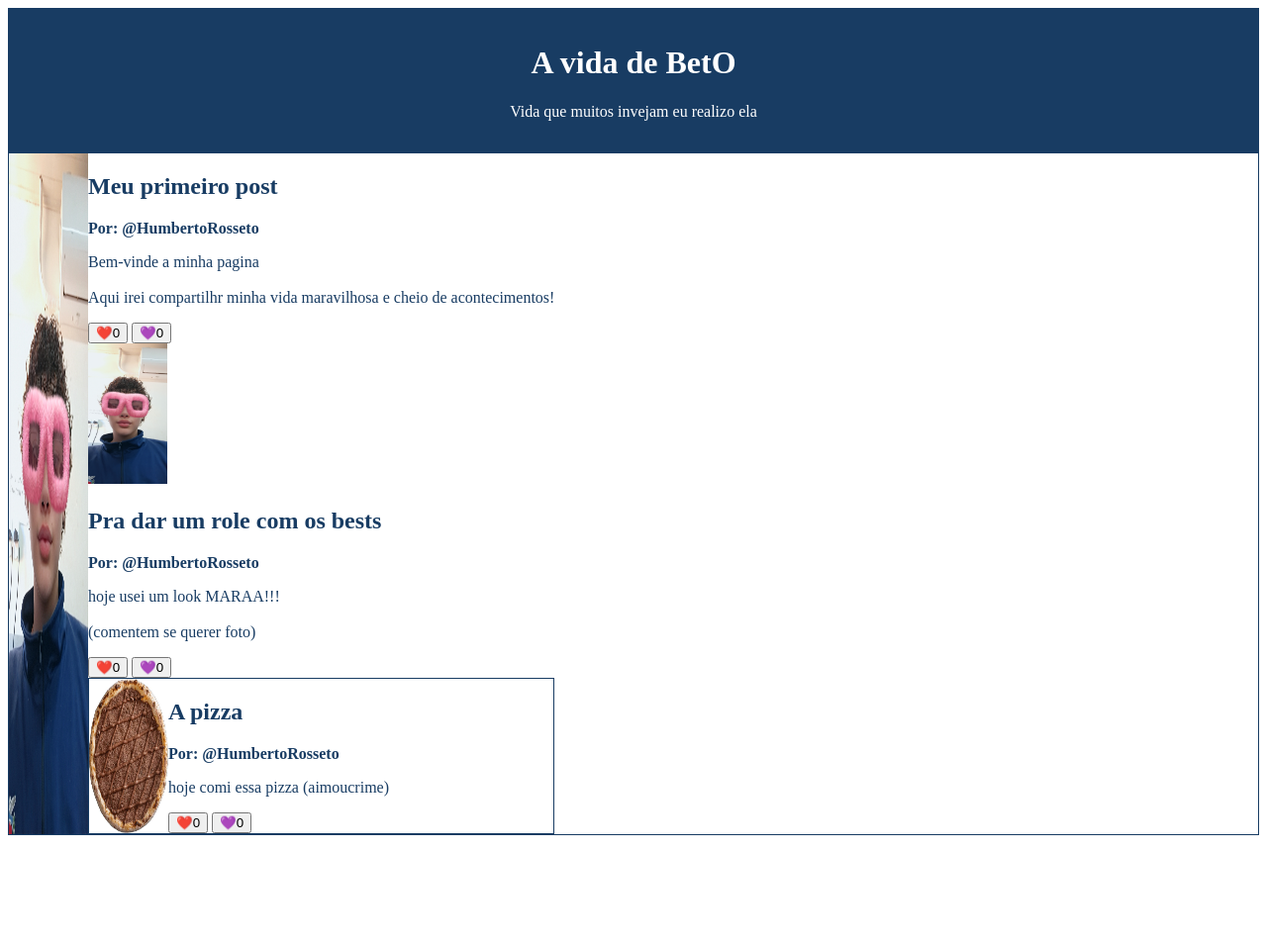
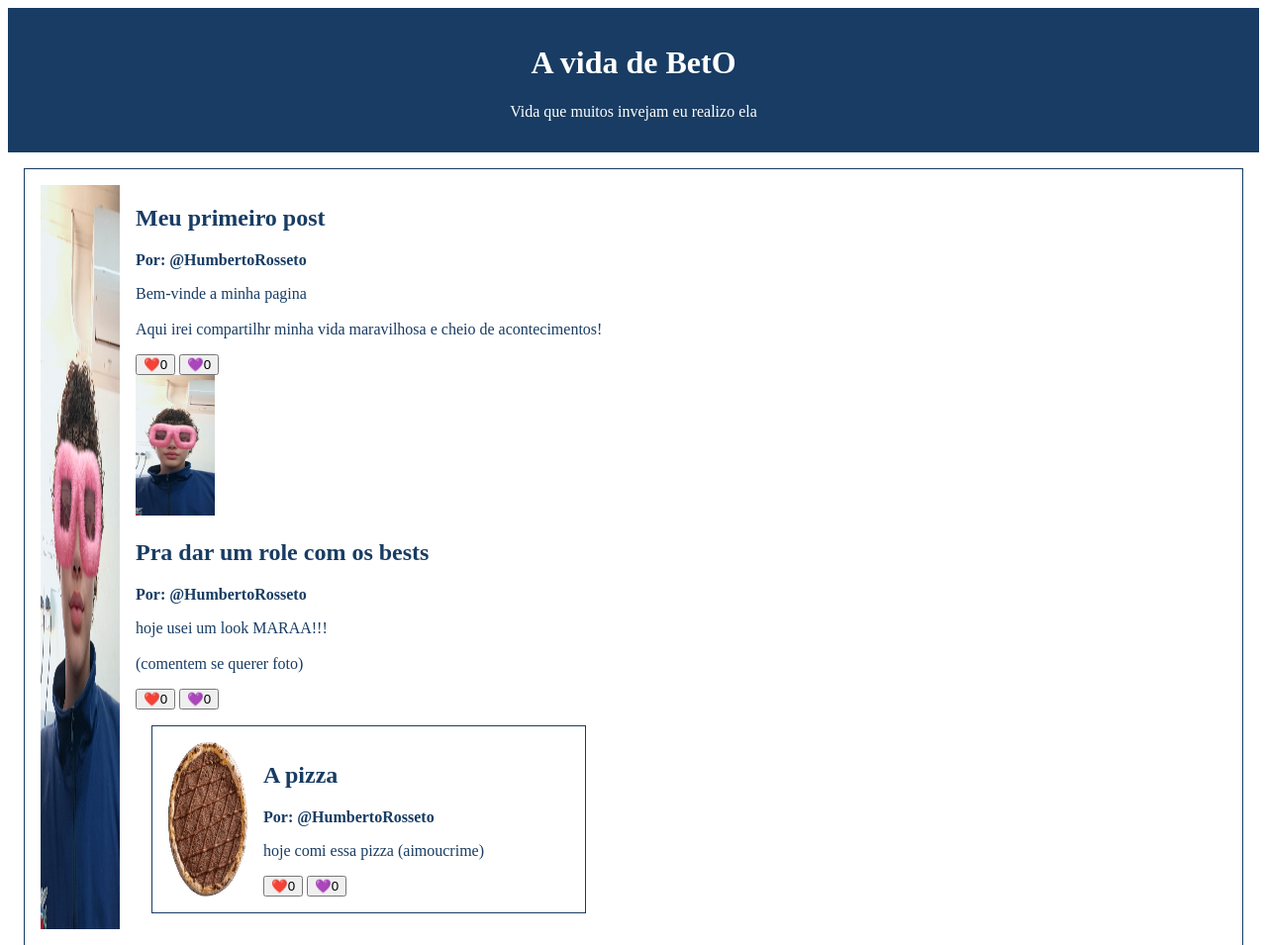
Before and after one commit to humbertorossetosantos-creator/Humberto1A, a plain HTML site: page index.html in a window 1280 px wide. Shown: the top 955 px of the page at 99% size. Before the commit the page ends 852 px from the top, so only its background shows below. Drawn offline with Linux system fonts and the light colour scheme.

Commit message:
Update style.css

```diff
--- a/style.css
+++ b/style.css
@@ -19,7 +19,10 @@ header{
       }
       article{
         display: flex;
-            border: 1px solid #183C63
+            border: 1px solid #183C63;
+            margin: 16px;
+            gap: 16px;
+            padding: 16px;
       }
       img {
         width: 80px;
```
